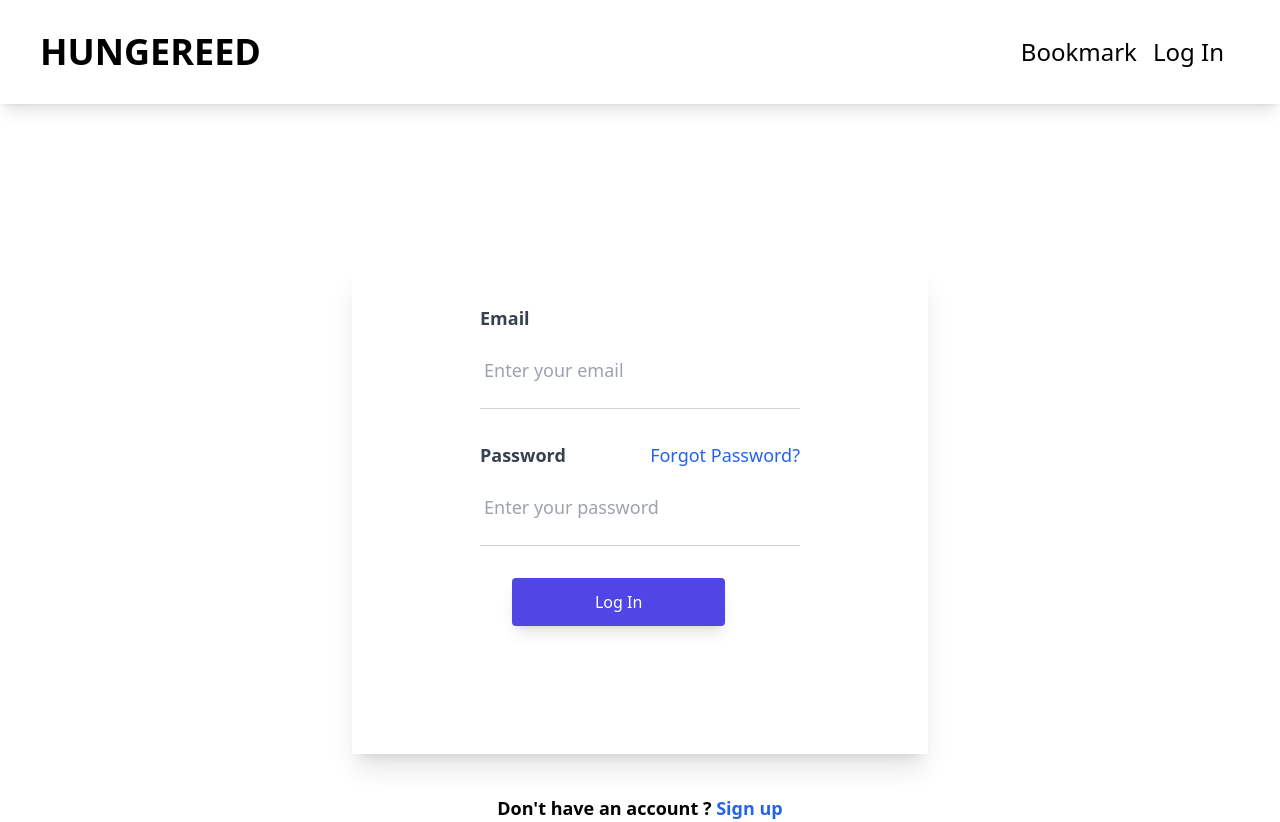
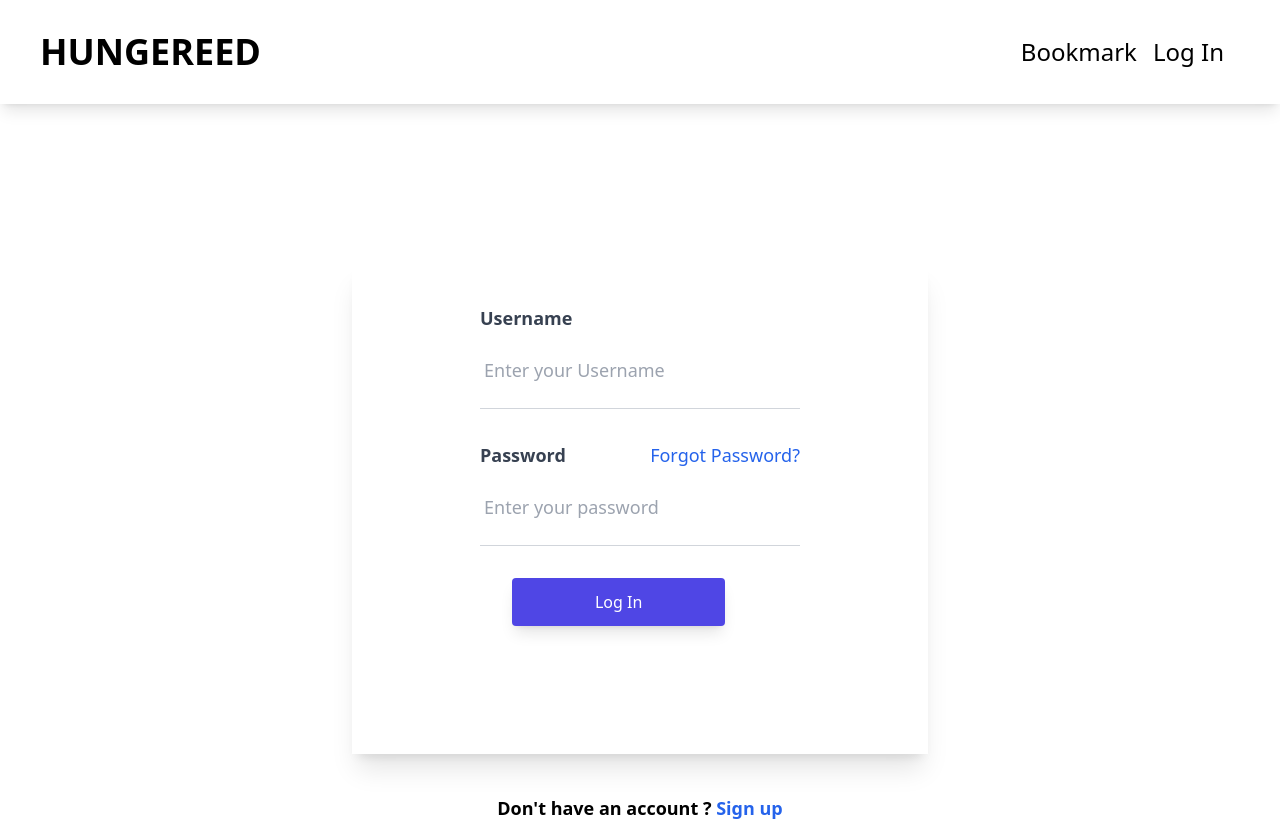
Before and after one commit to ighmaZ/Hungereed, a React (Vite) app: page / in a window 1280 px wide. Built offline with nearby package versions, Linux system fonts and the light colour scheme.

Commit message:
added route

```diff
--- a/package.json
+++ b/package.json
@@ -9,8 +9,10 @@
     "preview": "vite preview"
   },
   "dependencies": {
+    "axios": "^1.1.2",
     "react": "^18.2.0",
-    "react-dom": "^18.2.0"
+    "react-dom": "^18.2.0",
+    "react-router-dom": "^6.4.2"
   },
   "devDependencies": {
     "@types/react": "^18.0.17",
--- a/src/App.jsx
+++ b/src/App.jsx
@@ -1,11 +1,19 @@
 import React from 'react'
 import Home from './components/Home'
 import './App.css'
+import { Route, Routes } from 'react-router-dom'
+import HomePage from './components/HomePage'
+import Bookmark from './components/Bookmark'
 
 const App = () => {
   return (
     <>
-<Home/>
+<Routes>
+
+  <Route path='/' element={ <Home /> } />
+  <Route path='homePage' element={ <HomePage /> } />
+  <Route path='bookmark' element={ <Bookmark /> } />
+</Routes>
     </>
   )
 }
--- /dev/null
+++ b/src/components/Bookmark.jsx
@@ -0,0 +1,9 @@
+import React from 'react'
+
+const Bookmark = () => {
+  return (
+    <div>Bookmark</div>
+  )
+}
+
+export default Bookmark
--- /dev/null
+++ b/src/components/HomePage.jsx
@@ -0,0 +1,12 @@
+import React from 'react'
+import NavBar from './NavBar'
+
+const HomePage = () => {
+  return (
+    <>
+<NavBar/>
+    </>
+  )
+}
+
+export default HomePage
--- a/src/components/Login-Form.jsx
+++ b/src/components/Login-Form.jsx
@@ -9,8 +9,8 @@ const LoginForm = () => {
 
 <form className=" shadow-xl px-32 pt-10 pb-32 mt-40 ">
 
-              <label className="text-lg font-bold text-gray-700" for="email">Email</label>
-              <input className="w-full text-lg py-6 px-1 border-b border-gray-300 " type="email" placeholder="Enter your email"/>
+              <label className="text-lg font-bold text-gray-700" for="email">Username</label>
+              <input className="w-full text-lg py-6 px-1 border-b border-gray-300 " type="username" placeholder="Enter your Username"/>
           <div className="mt-8">
               <div className="flex items-center justify-between ">
                   <label className="text-lg font-bold text-gray-700 " for="password">
--- a/src/components/NavBar.jsx
+++ b/src/components/NavBar.jsx
@@ -1,4 +1,5 @@
 import React from 'react'
+import { Link } from 'react-router-dom'
 
 const NavBar = () => {
   return (
@@ -11,12 +12,12 @@ const NavBar = () => {
    </div>
 
    <div className="mr-10">
-   <a href="#responsive-header" className=" mt-4  text-2xl mr-20  hover:text-gray-600 mr-4">
+   <Link to ="Bookmark"className=" text-2xl mr-20  hover:text-gray-600 mr-4">
         Bookmark
-      </a>
-      <a href="#responsive-header" className=" mt-4 text-2xl  hover:text-gray-600 mr-4">
+      </Link>
+      <Link to ="/" className=" mt-4  text-2xl  hover:text-gray-600 mr-4">
         Log In
-      </a>
+      </Link>
     </div>
 
 </nav>
--- a/src/main.jsx
+++ b/src/main.jsx
@@ -1,9 +1,12 @@
 import React from 'react'
 import ReactDOM from 'react-dom/client'
 import App from './App'
+import { BrowserRouter } from 'react-router-dom'
+
 
 ReactDOM.createRoot(document.getElementById('root')).render(
-  <React.StrictMode>
-    <App />
-  </React.StrictMode>
+<BrowserRouter>
+<App />
+</BrowserRouter>
+
 )
```
Also changed, not shown: 1 other file (tests, documents, lock files or other folders).
